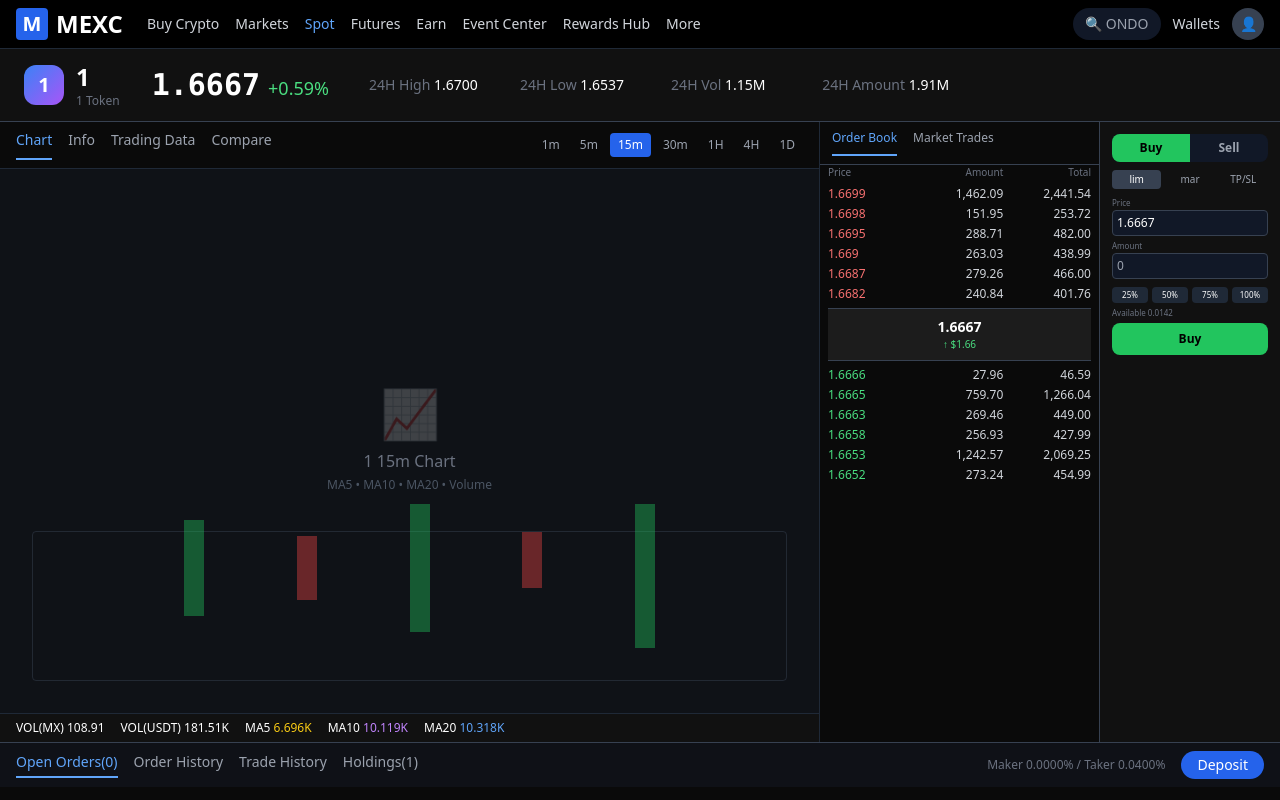
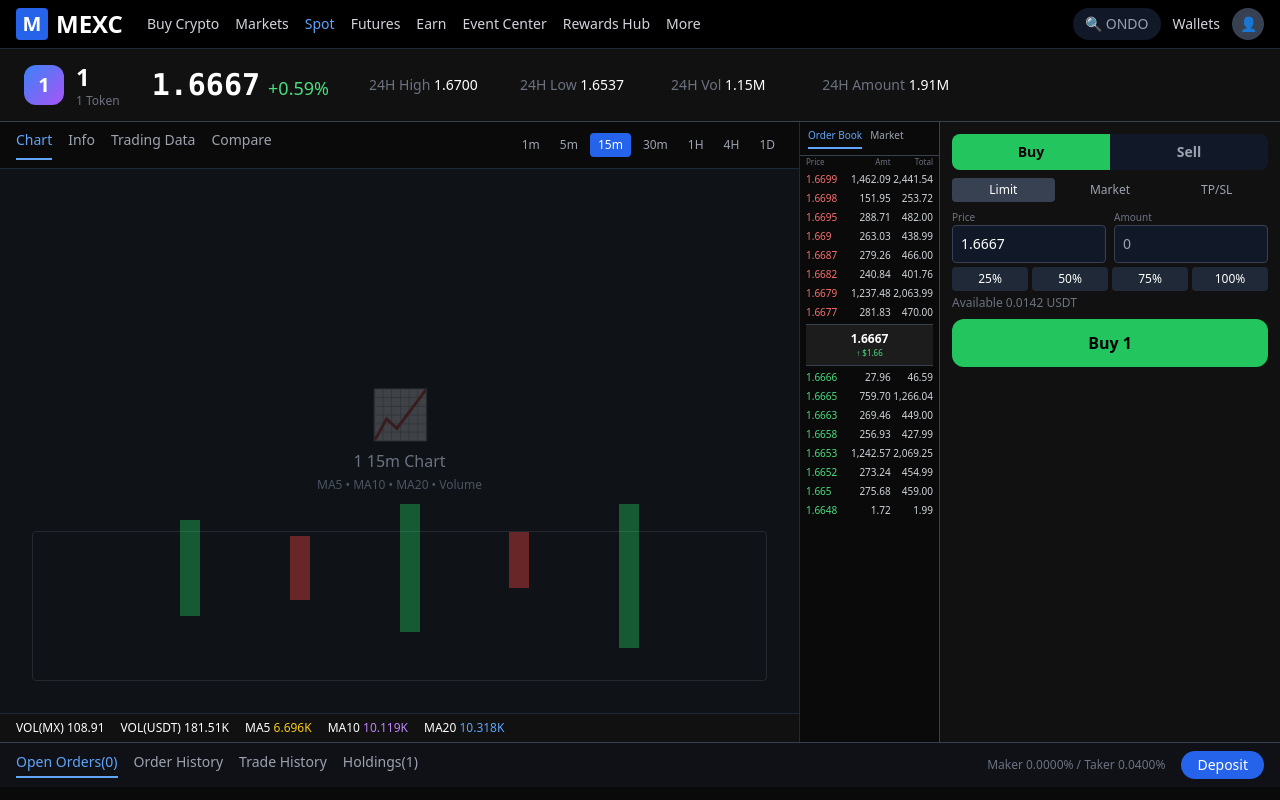
Before and after one commit to Cashipro/cashipro, a Next.js app in the folder apps/web/: page /trade/1 in a window 1280 px wide. Built offline with nearby package versions, Linux system fonts and the light colour scheme.

Commit message:
Refactor Order Book and Spot Section layout

```diff
--- a/apps/web/src/app/trade/[pair]/page.tsx
+++ b/apps/web/src/app/trade/[pair]/page.tsx
@@ -151,36 +151,36 @@ export default function MexcStyleTradePage() {
           </div>
         </div>
 
-        {/* RIGHT: Order Book + Spot Section — SIDE BY SIDE */}
-        <div className="w-full lg:w-[420px] xl:w-[460px] flex flex-row bg-[#0A0A0A]">
-          {/* Order Book - Left Side */}
-          <div className="flex-1 flex flex-col border-r border-gray-700 min-w-[180px]">
-            <div className="flex border-b border-gray-700 px-3 py-2">
-              <span className="text-blue-400 border-b-2 border-blue-400 pb-2 text-xs font-medium">Order Book</span>
-              <span className="text-gray-400 ml-4 text-xs">Market Trades</span>
+        {/* RIGHT: Order Book (Chota) + Spot Section (Bara) — SIDE BY SIDE */}
+        <div className="w-full lg:w-[440px] xl:w-[480px] flex flex-row bg-[#0A0A0A]">
+          {/* Order Book - Chota (Left) */}
+          <div className="w-[140px] flex flex-col border-r border-gray-700">
+            <div className="flex border-b border-gray-700 px-2 py-1.5">
+              <span className="text-blue-400 border-b-2 border-blue-400 pb-1 text-[10px] font-medium">Order Book</span>
+              <span className="text-gray-400 ml-2 text-[10px]">Market</span>
             </div>
 
-            <div className="flex-1 overflow-y-auto px-2">
-              <div className="grid grid-cols-3 text-[10px] text-gray-500 mb-1">
+            <div className="flex-1 overflow-y-auto px-1.5">
+              <div className="grid grid-cols-3 text-[8px] text-gray-500 mb-0.5">
                 <div>Price</div>
-                <div className="text-right">Amount</div>
+                <div className="text-right">Amt</div>
                 <div className="text-right">Total</div>
               </div>
-              {orderBookAsks.slice(0, 6).map((item, i) => (
-                <div key={`ask-${i}`} className="grid grid-cols-3 text-xs py-0.5 hover:bg-red-500/10 text-red-400">
+              {orderBookAsks.slice(0, 8).map((item, i) => (
+                <div key={`ask-${i}`} className="grid grid-cols-3 text-[10px] py-0.5 hover:bg-red-500/10 text-red-400">
                   <div>{item.price}</div>
                   <div className="text-right text-gray-300">{item.amount}</div>
                   <div className="text-right text-gray-300">{item.total}</div>
                 </div>
               ))}
 
-              <div className="bg-[#1C1C1C] py-2 text-center border-y border-gray-700 my-1">
-                <div className="text-sm font-bold text-white">{currentPrice.toFixed(4)}</div>
-                <div className="text-green-400 text-[10px]">↑ $1.66</div>
+              <div className="bg-[#1C1C1C] py-1.5 text-center border-y border-gray-700 my-0.5">
+                <div className="text-xs font-bold text-white">{currentPrice.toFixed(4)}</div>
+                <div className="text-green-400 text-[8px]">↑ $1.66</div>
               </div>
 
-              {orderBookBids.slice(0, 6).map((item, i) => (
-                <div key={`bid-${i}`} className="grid grid-cols-3 text-xs py-0.5 hover:bg-green-500/10 text-green-400">
+              {orderBookBids.slice(0, 8).map((item, i) => (
+                <div key={`bid-${i}`} className="grid grid-cols-3 text-[10px] py-0.5 hover:bg-green-500/10 text-green-400">
                   <div>{item.price}</div>
                   <div className="text-right text-gray-300">{item.amount}</div>
                   <div className="text-right text-gray-300">{item.total}</div>
@@ -189,12 +189,12 @@ export default function MexcStyleTradePage() {
             </div>
           </div>
 
-          {/* SPOT SECTION - Right Side */}
-          <div className="w-[180px] flex flex-col bg-[#111] p-3">
+          {/* SPOT SECTION - Bara (Right) */}
+          <div className="flex-1 flex flex-col bg-[#111] p-3">
             <div className="flex rounded-lg overflow-hidden bg-gray-900 mb-2">
               <button
                 onClick={() => setSide("buy")}
-                className={`flex-1 py-1.5 text-xs font-bold transition ${
+                className={`flex-1 py-2 text-sm font-bold transition ${
                   side === "buy" ? "bg-green-500 text-black" : "text-gray-400"
                 }`}
               >
@@ -202,7 +202,7 @@ export default function MexcStyleTradePage() {
               </button>
               <button
                 onClick={() => setSide("sell")}
-                className={`flex-1 py-1.5 text-xs font-bold transition ${
+                className={`flex-1 py-2 text-sm font-bold transition ${
                   side === "sell" ? "bg-red-500 text-white" : "text-gray-400"
                 }`}
               >
@@ -210,46 +210,57 @@ export default function MexcStyleTradePage() {
               </button>
             </div>
 
-            <div className="flex gap-1 mb-2 text-[10px]">
+            <div className="flex gap-1 mb-2 text-xs">
               {["limit", "market", "tpSl"].map((mode) => (
                 <button
                   key={mode}
                   onClick={() => setOrderMode(mode as any)}
-                  className={`flex-1 py-0.5 rounded text-[10px] transition ${
+                  className={`flex-1 py-1 rounded text-xs transition ${
                     orderMode === mode ? "bg-gray-700 text-white" : "text-gray-400 hover:bg-gray-800"
                   }`}
                 >
-                  {mode === "tpSl" ? "TP/SL" : mode.slice(0, 3)}
+                  {mode === "tpSl" ? "TP/SL" : mode.charAt(0).toUpperCase() + mode.slice(1)}
                 </button>
               ))}
             </div>
 
-            <div className="mb-1">
-              <div className="text-[8px] text-gray-500">Price</div>
-              <input type="text" defaultValue={currentPrice.toFixed(4)} className="w-full bg-gray-900 border border-gray-700 rounded px-1 py-1 text-xs text-white" />
+            <div className="flex gap-2">
+              <div className="flex-1">
+                <div className="text-[10px] text-gray-500">Price</div>
+                <input
+                  type="text"
+                  defaultValue={currentPrice.toFixed(4)}
+                  className="w-full bg-gray-900 border border-gray-700 rounded px-2 py-2 text-sm text-white focus:outline-none focus:border-blue-500"
+                />
+              </div>
+              <div className="flex-1">
+                <div className="text-[10px] text-gray-500">Amount</div>
+                <input
+                  type="text"
+                  placeholder="0"
+                  className="w-full bg-gray-900 border border-gray-700 rounded px-2 py-2 text-sm text-white focus:outline-none focus:border-blue-500"
+                />
+              </div>
             </div>
 
-            <div className="mb-1">
-              <div className="text-[8px] text-gray-500">Amount</div>
-              <input type="text" placeholder="0" className="w-full bg-gray-900 border border-gray-700 rounded px-1 py-1 text-xs text-white" />
-            </div>
-
-            <div className="flex gap-1 mt-1 text-[8px]">
+            <div className="flex gap-1 mt-1 text-xs">
               {[25, 50, 75, 100].map((p) => (
-                <button key={p} className="flex-1 py-0.5 bg-gray-800 rounded hover:bg-gray-700">{p}%</button>
+                <button key={p} className="flex-1 py-1 bg-gray-800 rounded hover:bg-gray-700 text-xs">
+                  {p}%
+                </button>
               ))}
             </div>
 
-            <div className="text-[8px] text-gray-500 mt-1">Available 0.0142</div>
+            <div className="text-xs text-gray-500 mt-1">Available 0.0142 USDT</div>
 
             <button
-              className={`w-full mt-1 py-2 rounded-lg text-xs font-bold transition ${
+              className={`w-full mt-2 py-3 rounded-xl text-base font-bold transition ${
                 side === "buy"
                   ? "bg-green-500 hover:bg-green-600 text-black"
                   : "bg-red-500 hover:bg-red-600 text-white"
               }`}
             >
-              {side === "buy" ? `Buy` : `Sell`}
+              {side === "buy" ? `Buy ${displaySymbol}` : `Sell ${displaySymbol}`}
             </button>
           </div>
         </div>
```
